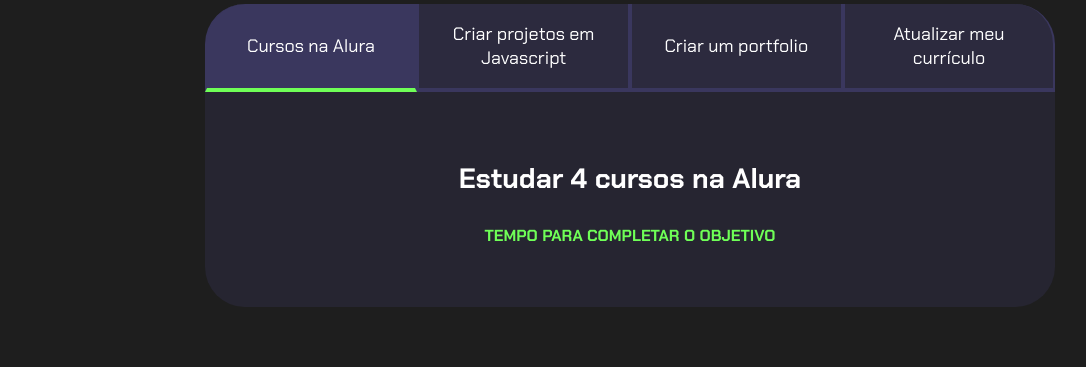
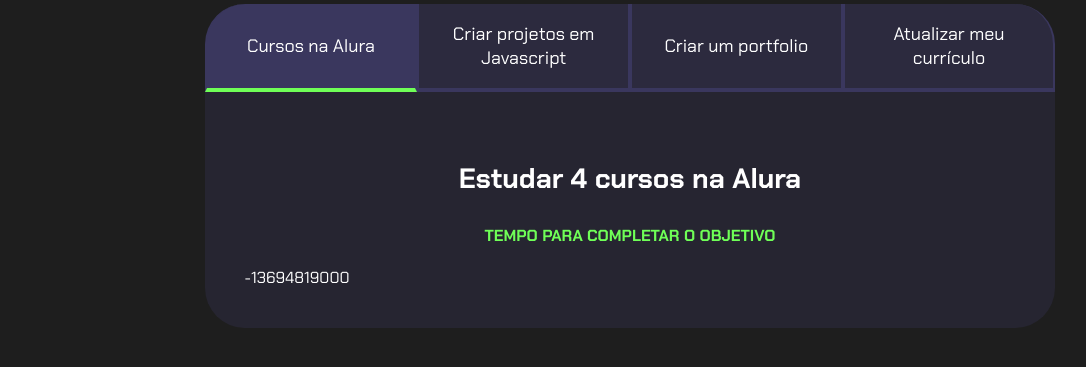
Before and after one commit to JuJuVitoria/metas, a plain HTML site: page index.html in a window 1280 px wide. Both pictures are taken after a click on the button "Cursos na Alura". Shown: the part 99-466 px from the top of the page, without its empty margins (10-1096 px from the left). Drawn offline with Linux system fonts and the light colour scheme.

Commit message:
reutilizando algoritimos

```diff
--- a/index.html
+++ b/index.html
@@ -20,18 +20,22 @@
             <div class="aba-conteudo ativo">
                 <h3 class="aba-conteudo-titulo-principal">Estudar 4 cursos na Alura</h3>
                 <h4 class="aba-conteudo-titulo-secundario">Tempo para completar o objetivo</h4>
+                <div class="contador"></div>
             </div>
             <div class="aba-conteudo">
                 <h3 class="aba-conteudo-titulo-principal">Criar 5 projetos em Javascript</h3>
                 <h4 class="aba-conteudo-titulo-secundario">Tempo para completar o objetivo</h4>
+                <div class="contador"></div>
             </div>
             <div class="aba-conteudo">
                 <h3 class="aba-conteudo-titulo-principal">Criar um portfolio com os meus 3 melhores projetos</h3>
                 <h4 class="aba-conteudo-titulo-secundario">Tempo para completar o objetivo</h4>
+                <div class="contador"></div>
             </div>
             <div class="aba-conteudo">
                 <h3 class="aba-conteudo-titulo-principal">Atualizar meu curriculo com os certificados da Alura</h3>
                 <h4 class="aba-conteudo-titulo-secundario">Tempo para completar o objetivo</h4>
+                <div class="contador"></div>
             </div>
         </div>
     </div>
--- a/main.js
+++ b/main.js
@@ -1,12 +1,21 @@
 const botoes = document.querySelectorAll(".botao");
+const textos = document.querySelectorAll(".aba-conteudo");
 
-for(let i=0;i <botoes.length;i++){
-    botoes[i].onclick = function(){
+for (let i = 0; i < botoes.length; i++) {
+    botoes[i].onclick = function () {
 
-        for(let j=0;j<botoes.length;j++){
+        for (let j = 0; j < botoes.length; j++) {
             botoes[j].classList.remove("ativo");
+            textos[j].classList.remove("ativo");
         }
 
         botoes[i].classList.add("ativo");
+        textos[i].classList.add("ativo");
     }
 }
+
+const contadores = document.querySelectorAll(".contador");
+const tempoObjetivo1 = new Date("2023-10-05T00:00:00");
+let tempoAtual = new Date();
+
+contadores[0].textContent = tempoObjetivo1 - tempoAtual;
```
